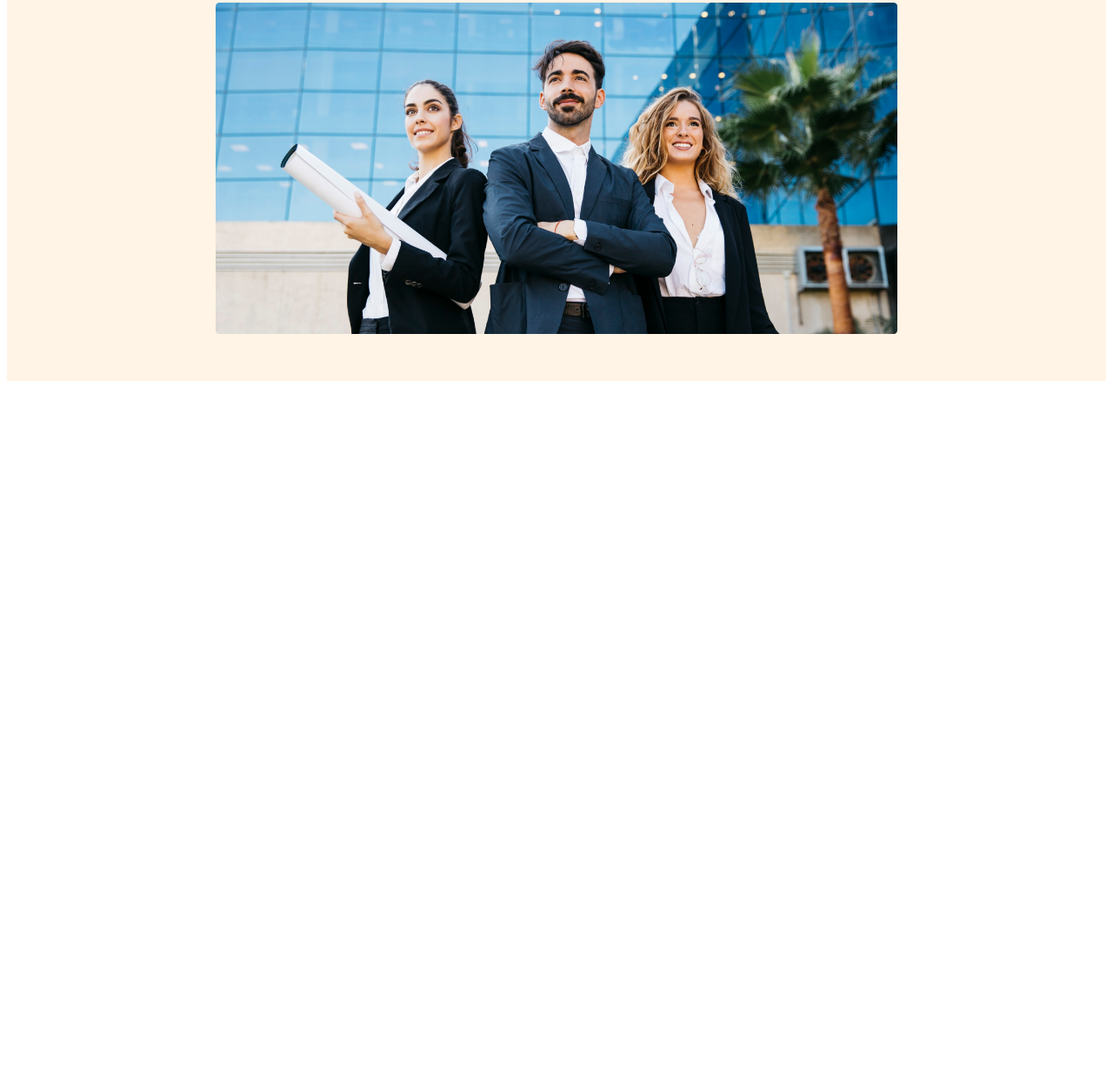
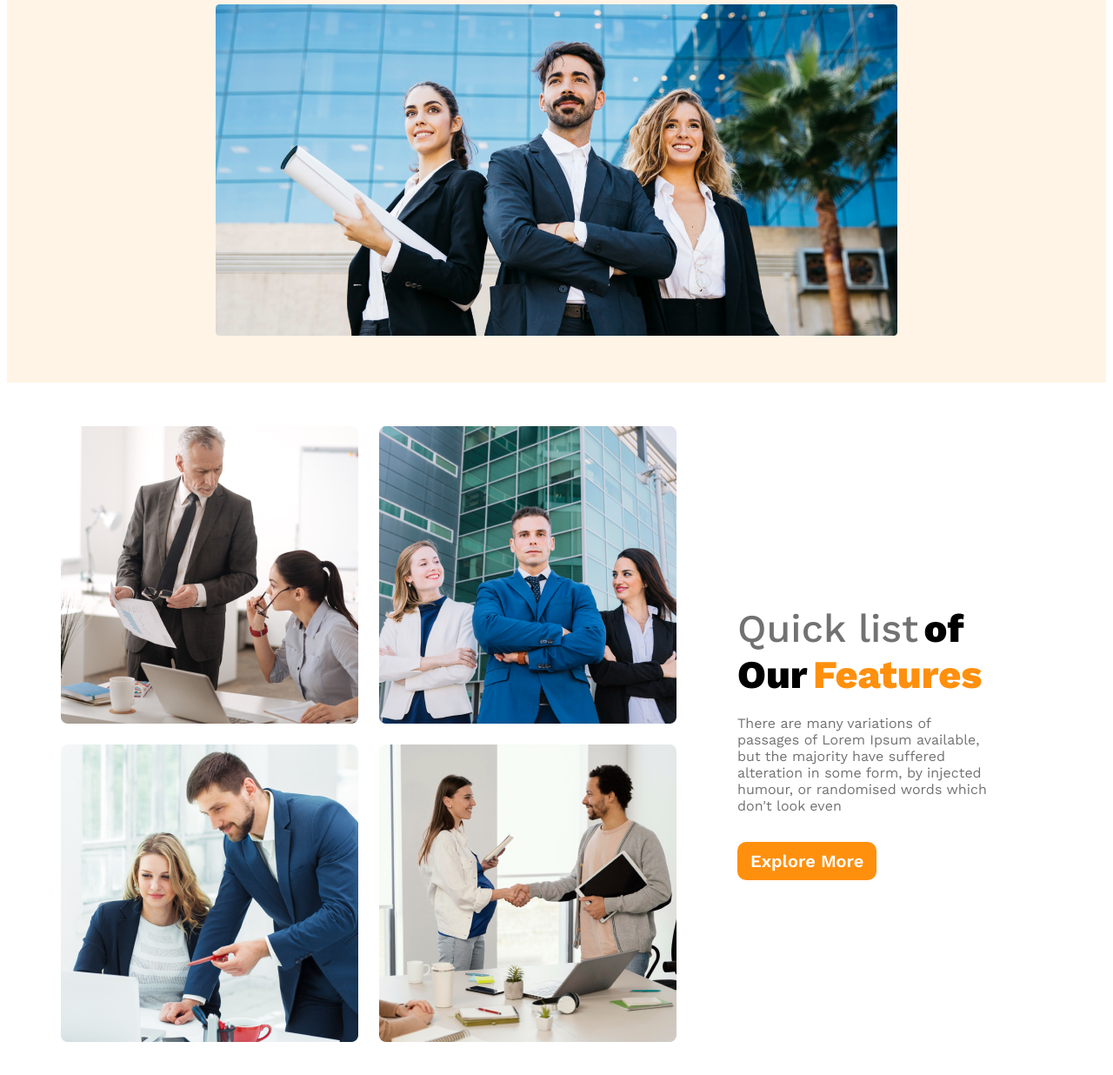
Before and after one commit to Shakil-242/g3-architects-website, a plain HTML site: page index.html in a window 1280 px wide. Shown: the part 612-1848 px from the top of the page at 87% size. Before the commit the page ends 1058 px from the top, so only its background shows below. Drawn offline with nearby package versions, Linux system fonts and the light colour scheme.

Commit message:
features section finished

```diff
--- a/index.html
+++ b/index.html
@@ -12,6 +12,7 @@
     <link rel="stylesheet" href="styles/g3-architects.css" />
   </head>
   <body>
+    <!-- header section start -->
     <header>
       <nav>
         <div class="nav-container">
@@ -33,10 +34,27 @@
         </div>
         <img src="images/banner.png" alt="Team Picture Loading" class="bannar-image">
       </div>
+    </header>
+    <!-- header section end -->
 
-    </header>
+    <main>
+      <!-- Teams Section Started -->
+      <section class="teams-container">
 
-    <main></main>
+          <div class="teams-image-container">
+            <img src="images/team1.png" alt="Teams Picture Loading">
+            <img src="images/team2.png" alt="Teams Picture Loading">
+            <img src="images/team3.png" alt="Teams Picture Loading">
+            <img src="images/team4.png" alt="Teams Picture Loading">
+          </div>
+
+        <div class="teams-content">
+          <h1 class="teams-title"><span class="quick-list">Quick list</span> <span class="of-our">of Our</span> <span class="quick-features">Features</span></h1>
+          <p class="teams-description">There are many variations of passages of Lorem Ipsum available, but the majority have suffered alteration in some form, by injected humour, or randomised words which don't look even</p>
+          <button class="primary-btn">Explore More</button>
+        </div>
+      </section>
+    </main>
 
     <footer></footer>
   </body>
--- a/styles/g3-architects.css
+++ b/styles/g3-architects.css
@@ -10,7 +10,7 @@
     font-weight: 600;
     font-size:1.25rem;
     border:none;
-    margin-top: 30px;
+    margin-top: 32px;
 }
 /* header styles */
 header{
@@ -27,7 +27,6 @@ header{
 }
 nav > .nav-container ul{
     display:flex;
-    gap:20px
 
 }
 .nav-title{
@@ -37,6 +36,7 @@ nav > .nav-container ul{
 }
 nav li{
     list-style: none;
+    margin-right: 30px;
 }
 nav li a{
     text-decoration: none;
@@ -68,20 +68,77 @@ nav li a{
     width:100%;
     margin-top: 30px;
 }
+/* main section styles */
+main{
+    max-width: 1140px;
+    margin: 50px auto;
+}
+/* teams section styles */
+.teams-container{
+    display: flex;
+    align-items: center;
+}
+.teams-image-container{
+    display: grid;
+    grid-template-columns: repeat(2,1fr);
+    gap:24px;
+}
+.teams-content{
+    padding: 0px 70px;
+}
+.quick-list{
+    color:#727272;
+    font-size: 45px;
+    font-weight: 500;
+}
+.of-our{
+    color:#131313);
+    font-size: 45px;
+    font-weight: 700;
+}
+.quick-features{
+    color: #FF900E;
+    font-size: 45px;
+    font-weight: 700;
+}
+.teams-description{
+    max-wdith: 500px;
+    color:#727272;
+    margin-bottom: 0px;
+}
 
 /* Responsive mobile Media Queries */
 @media screen and (max-width: 576px){
     header{
         padding:20px;
     }
-    .nav-container{
+    .nav-container, .teams-container{
         flex-direction: column;
     }
+    nav li{
+        list-style: none;
+        margin-right: 12px;
+    }
+    .teams-image-container{
+        grid-template-columns: 1fr;
+    }
+    .teams-content{
+        padding: 0px 20px;
+        text-align: center;
+    }
+
 }
 /* Tablet or Medium Screen */
 @media  screen and (min-width:576px) and (max-width:992px) {
     header{
-        padding:50px;
+        padding:20px;
+    }
+    .teams-container{
+        flex-direction: column;
+    }
+    .teams-content{
+        padding: 0px 20px;
+        text-align: center;
     }
 
 }
@@ -89,5 +146,13 @@ nav li a{
     header{
         padding:50px;
     }
+    .teams-container{
+        flex-direction: column;
+    }
+    .teams-content{
+        padding: 0px 20px;
+        text-align: center;
+    }
+
 
 }
```
